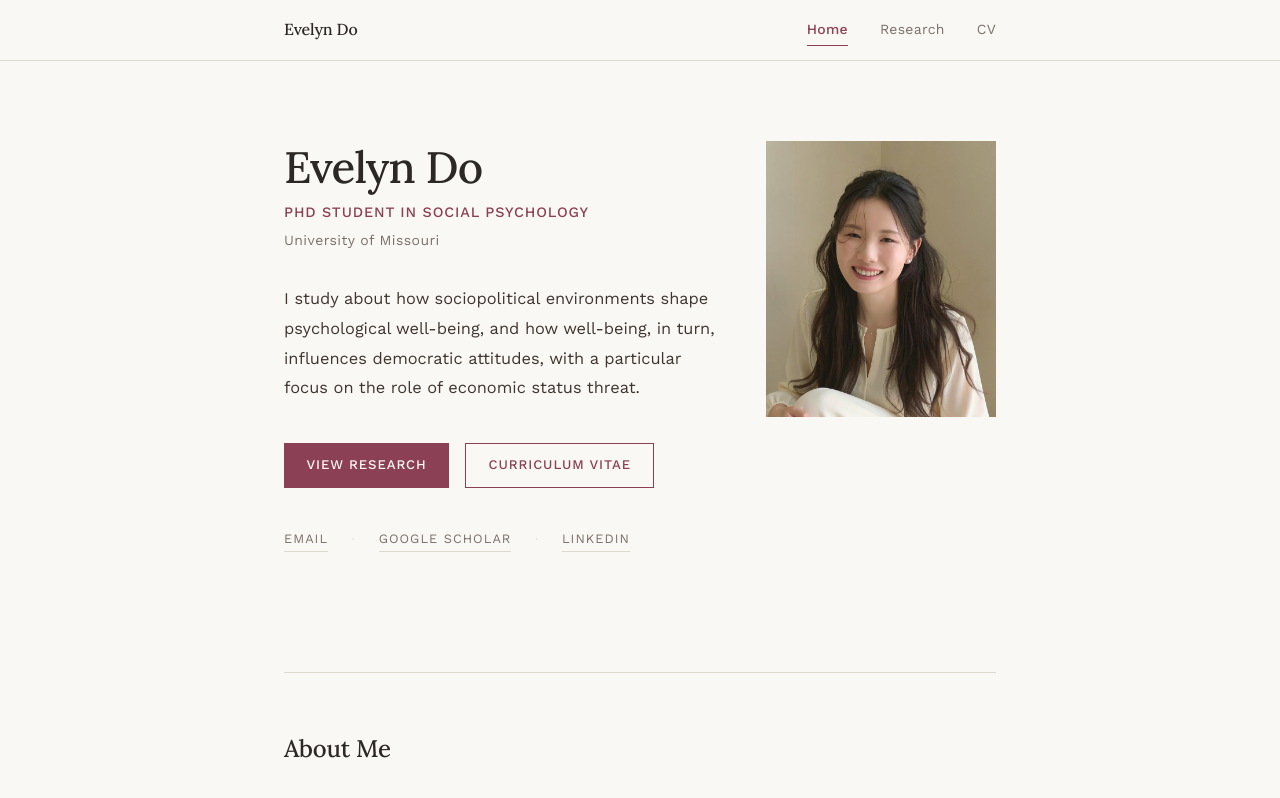
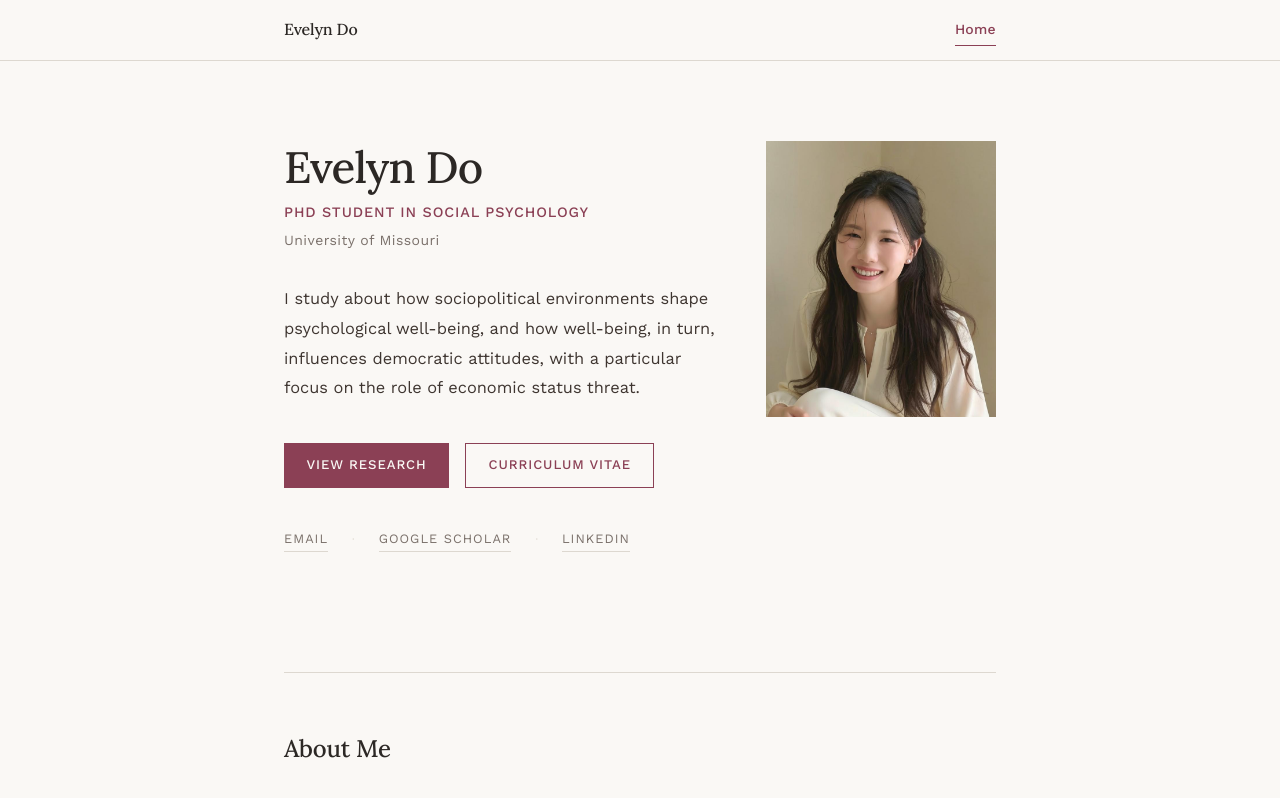
Before and after one commit to evelyn-do/my.website, a React (Vite) app: page / in a window 1280 px wide. Shown: the top 798 px of the page. Built offline with nearby package versions, Linux system fonts and the light colour scheme; the HTML template or start-up script is replaced by a standard one.

Commit message:
Update files from Figma Make

```diff
--- a/src/App.tsx
+++ b/src/App.tsx
@@ -7,20 +7,17 @@ import CVPage from './pages/CVPage'
 export type Page = 'home' | 'research' | 'cv'
 
 export default function App() {
-  const [currentPage, setCurrentPage] = useState<Page>('home')
+  const [currentPage, _setCurrentPage] = useState<Page>('home')
 
-  const navigate = (page: Page) => {
-    setCurrentPage(page)
+  const navigate = (_page: Page) => {
     window.scrollTo({ top: 0, behavior: 'smooth' })
   }
 
   return (
     <div style={{ minHeight: '100vh', backgroundColor: '#FAF8F5' }}>
-      <Nav currentPage={currentPage} navigate={navigate} />
+      <Nav currentPage={currentPage} navigate={navigate} homeOnly />
       <main>
-        {currentPage === 'home' && <HomePage navigate={navigate} />}
-        {currentPage === 'research' && <ResearchPage />}
-        {currentPage === 'cv' && <CVPage />}
+        <HomePage navigate={navigate} />
       </main>
       <footer style={{
         borderTop: '1px solid #DDD8D0',
--- a/src/components/Nav.tsx
+++ b/src/components/Nav.tsx
@@ -4,16 +4,21 @@ import type { Page } from '../App'
 interface NavProps {
   currentPage: Page
   navigate: (page: Page) => void
+  homeOnly?: boolean
 }
 
-export default function Nav({ currentPage, navigate }: NavProps) {
+export default function Nav({ currentPage, navigate, homeOnly = false }: NavProps) {
   const [menuOpen, setMenuOpen] = useState(false)
 
-  const links: { label: string; page: Page }[] = [
+  const allLinks: { label: string; page: Page }[] = [
     { label: 'Home', page: 'home' },
     { label: 'Research', page: 'research' },
     { label: 'CV', page: 'cv' },
   ]
+
+  const links = homeOnly
+    ? allLinks.filter(l => l.page === 'home')
+    : allLinks
 
   const handleNav = (page: Page) => {
     navigate(page)
```
